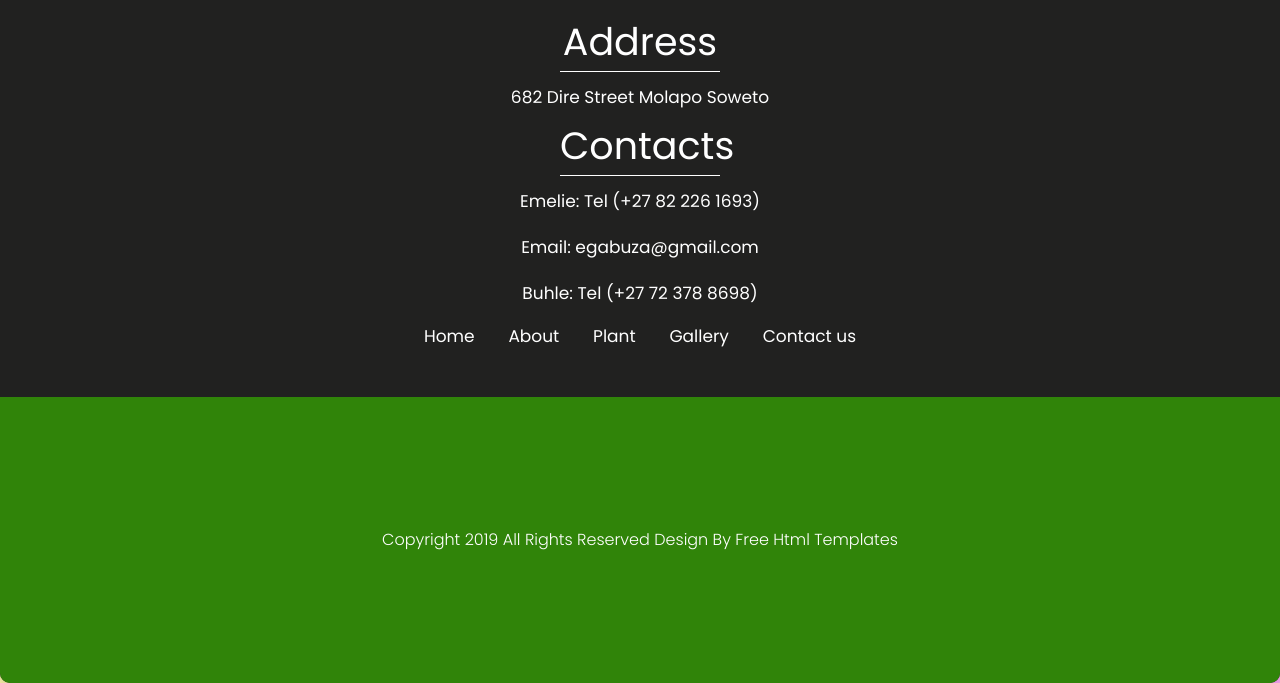
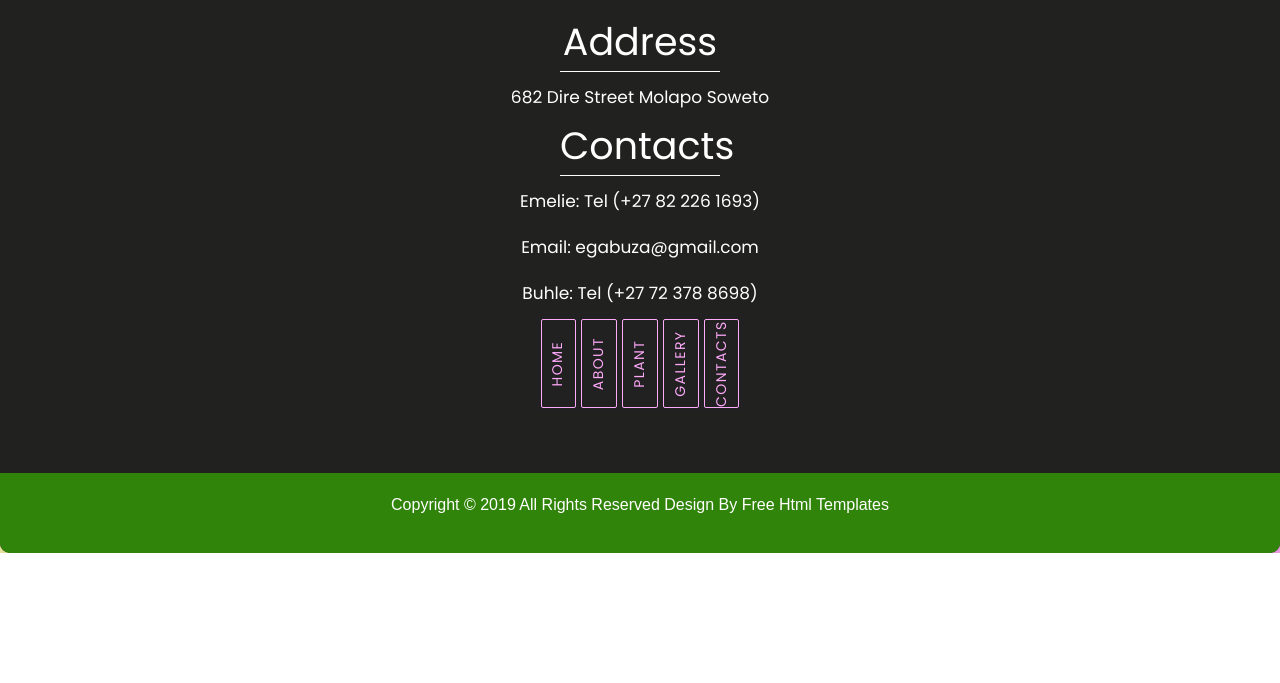
Before and after one commit to AlsonAfrica/exsquisite, a plain HTML site: page greeno/public/index.html in a window 1280 px wide. Shown: the part 7161-7844 px from the top of the page. After the commit the page ends 7714 px from the top, so only its background shows below. Drawn offline with nearby package versions, Linux system fonts and the light colour scheme.

Commit message:
Add changes to the subfooter

```diff
--- a/greeno/public/css/style.css
+++ b/greeno/public/css/style.css
@@ -2084,18 +2084,54 @@ textarea {
      display: block;
      color: #fff;
 }
+
+.menu-bottom .link {
+     margin: 0 auto;
+     text-align: center;
+     height: 6.25rem;
+}
+
+ul.link {
+     width: 210px;
+  height: 254px;
+  border-radius: 4px;
+  background: #212121;
+  display: flex;
+  gap: 5px;
+  padding: .4em;
+  justify-content: center;
+  align-items: center;
+}
+
 ul.link li {
-     display: inline-block;
-     padding: 8px 15px;
-     padding-bottom: 8px;
-     padding-bottom: 45px;
+     height: 100%;
+  flex: 1;
+  overflow: hidden;
+  cursor: pointer;
+  border-radius: 2px;
+  transition: all .5s;
+  background: #212121;
+  border: 1px solid #ffa9f9;
+  display: flex;
+  justify-content: center;
+  align-items: center;
+}
+
+ul.link li:hover {
+     flex: 4;
 }
 ul.link li a {
-     color: #fff;
-     font-size: 17px;
-}
-ul.link li a:hover {
-     color: #308409;
+     min-width: 14em;
+  padding: .5em;
+  text-align: center;
+  transform: rotate(-90deg);
+  transition: all .5s;
+  text-transform: uppercase;
+  color: #ffa9f9;
+  letter-spacing: .1em;
+}
+ul.link li:hover a {
+     transform: rotate(0);
 }
 .pdn-top-30 {
      padding-top: 35px;
@@ -2126,13 +2162,22 @@ ul.location_icon span {
 .copyright {
      background: #308409;
      padding: 20px 0px 20px 0;
-}
+     margin-top: 60px;
+     height: 80px;
+}
+
+.copyright .container {
+     position: relative;
+  font-family: sans-serif;
+}
+
 .copyright p {
      color: #fff;
      font-size: 16px;
      text-align: center;
      text-align: center;
      margin: 0 auto;
+     padding: 0;
 }
 .copyright a {
      color: #fff;
--- a/greeno/public/index.html
+++ b/greeno/public/index.html
@@ -70,7 +70,7 @@
                                  <li> <a href="#about">About</a> </li>
                                  <li><a href="#plant">Plant</a></li>
                                  <li><a href="#gallery">Gallery</a></li>
-                                 <li><a href="#contact">Contact Us</a></li>
+                                 <li><a href="#contact">Contact Us &ThickSpace;&ThickSpace;&ThickSpace;&ThickSpace;</a></li>
                               </ul>
                            </nav>
                         </div>
@@ -492,10 +492,10 @@
                         <div class="menu-bottom">
                            <ul class="link">
                               <li> <a href="#">Home</a></li>
-                              <li> <a href="#">About</a></li>
-                              <li> <a href="#"> Plant</a></li>
-                              <li> <a href="#">Gallery</a></li>
-                              <li> <a href="#"> Contact us</a></li>
+                              <li> <a href="#about">About</a></li>
+                              <li> <a href="#plant"> Plant</a></li>
+                              <li> <a href="#gallery">Gallery</a></li>
+                              <li> <a href="#contact">Contacts</a></li>
                            </ul>
                         </div>
                      </div>
@@ -504,7 +504,7 @@
             </div>
             <div class="copyright">
                <div class="container">
-                  <p>Copyright 2019 All Rights Reserved Design By  <a href="https://html.design/">Free Html Templates</a></p>
+                  <p>Copyright &copy; 2019 All Rights Reserved Design By  <a href="https://html.design/">Free Html Templates</a></p>
                </div>
             </div>
          </div>
```
